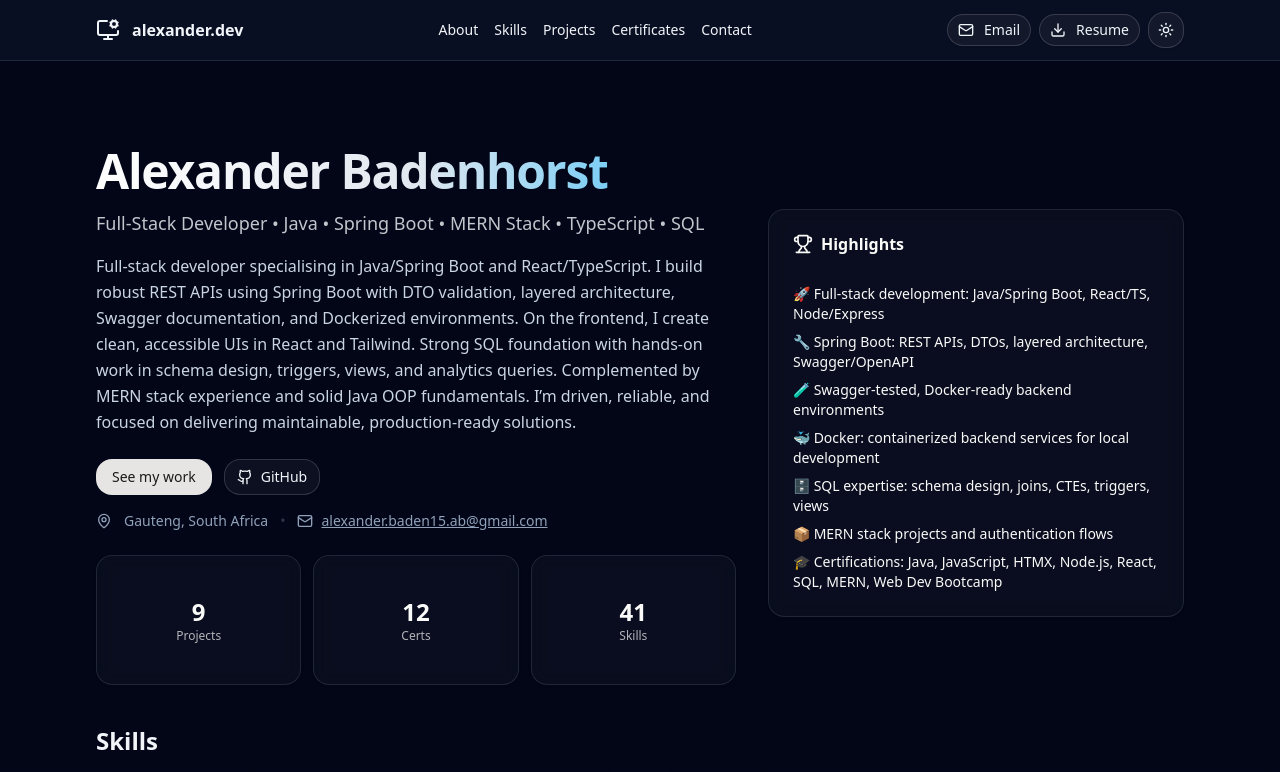
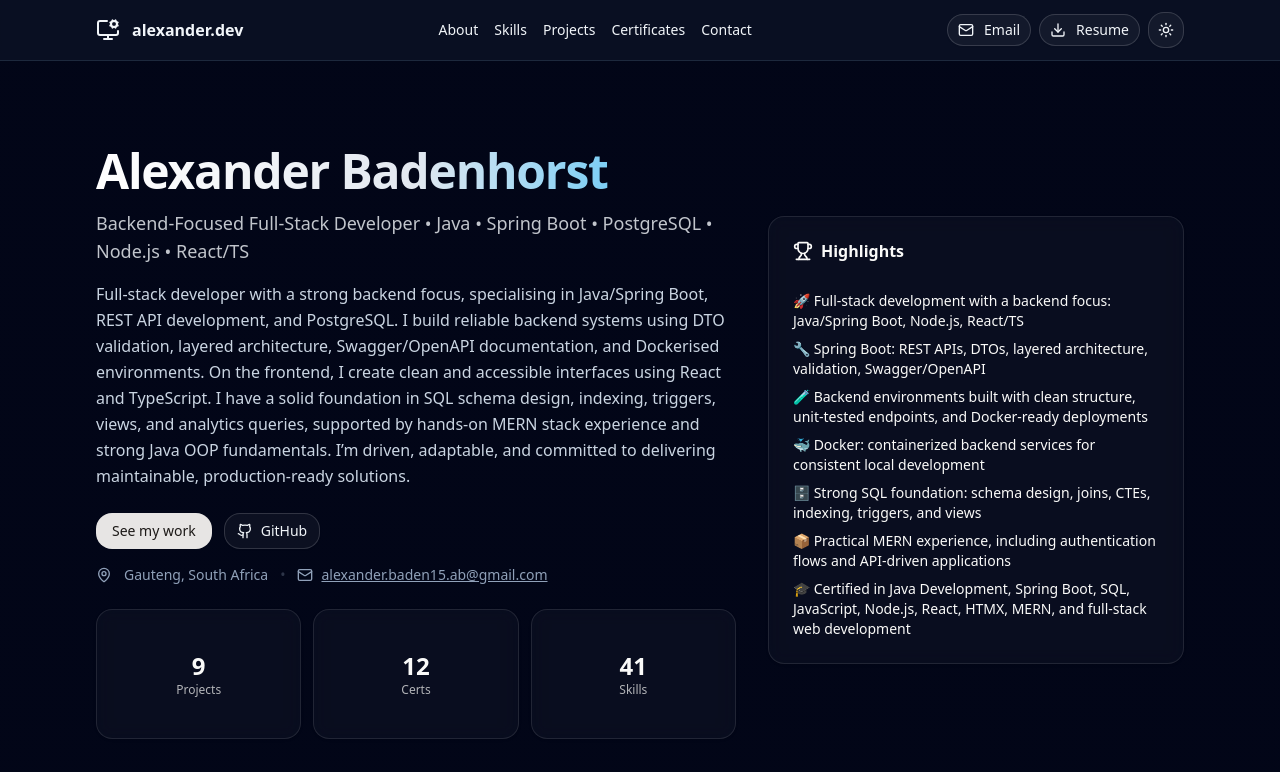
Before and after one commit to AlexanderBadenhorst/Portfolio_Website, a React (Vite) app: page / in a window 1280 px wide. Shown: the top 772 px of the page. Built offline with nearby package versions, Linux system fonts and the light colour scheme.

Commit message:
updated profile

```diff
--- a/src/data/site.ts
+++ b/src/data/site.ts
@@ -27,13 +27,13 @@ export type SkillGroup = { label: string; items: string[] };
 export const profile: Profile = {
   name: "Alexander Badenhorst",
   title:
-    "Full-Stack Developer • Java • Spring Boot • MERN Stack • TypeScript • SQL",
+    "Backend-Focused Full-Stack Developer • Java • Spring Boot • PostgreSQL • Node.js • React/TS",
   location: "Gauteng, South Africa",
   email: "alexander.baden15.ab@gmail.com",
   github: "https://github.com/AlexanderBadenhorst",
   linkedin: "https://www.linkedin.com/in/alexander-b-435b90a4/",
   summary:
-    "Full-stack developer specialising in Java/Spring Boot and React/TypeScript. I build robust REST APIs using Spring Boot with DTO validation, layered architecture, Swagger documentation, and Dockerized environments. On the frontend, I create clean, accessible UIs in React and Tailwind. Strong SQL foundation with hands-on work in schema design, triggers, views, and analytics queries. Complemented by MERN stack experience and solid Java OOP fundamentals. I’m driven, reliable, and focused on delivering maintainable, production-ready solutions.",
+    "Full-stack developer with a strong backend focus, specialising in Java/Spring Boot, REST API development, and PostgreSQL. I build reliable backend systems using DTO validation, layered architecture, Swagger/OpenAPI documentation, and Dockerised environments. On the frontend, I create clean and accessible interfaces using React and TypeScript. I have a solid foundation in SQL schema design, indexing, triggers, views, and analytics queries, supported by hands-on MERN stack experience and strong Java OOP fundamentals. I’m driven, adaptable, and committed to delivering maintainable, production-ready solutions.",
 };
 
 export const groupedSkills: SkillGroup[] = [
--- a/src/sections/Hero.tsx
+++ b/src/sections/Hero.tsx
@@ -132,24 +132,32 @@ export function Hero({ containerClass }: { containerClass: string }) {
             </CardHeader>
             <CardContent className="text-sm space-y-2">
               <div>
-                🚀 Full-stack development: Java/Spring Boot, React/TS,
-                Node/Express
+                🚀 Full-stack development with a backend focus: Java/Spring
+                Boot, Node.js, React/TS
               </div>
               <div>
                 🔧 Spring Boot: REST APIs, DTOs, layered architecture,
-                Swagger/OpenAPI
-              </div>
-              <div>🧪 Swagger-tested, Docker-ready backend environments</div>
-              <div>
-                🐳 Docker: containerized backend services for local development
+                validation, Swagger/OpenAPI
               </div>
               <div>
-                🗄️ SQL expertise: schema design, joins, CTEs, triggers, views
+                🧪 Backend environments built with clean structure, unit-tested
+                endpoints, and Docker-ready deployments
               </div>
-              <div>📦 MERN stack projects and authentication flows</div>
               <div>
-                🎓 Certifications: Java, JavaScript, HTMX, Node.js, React, SQL,
-                MERN, Web Dev Bootcamp
+                🐳 Docker: containerized backend services for consistent local
+                development
+              </div>
+              <div>
+                🗄️ Strong SQL foundation: schema design, joins, CTEs, indexing,
+                triggers, and views
+              </div>
+              <div>
+                📦 Practical MERN experience, including authentication flows and
+                API-driven applications
+              </div>
+              <div>
+                🎓 Certified in Java Development, Spring Boot, SQL, JavaScript,
+                Node.js, React, HTMX, MERN, and full-stack web development
               </div>
             </CardContent>
           </Card>
```
